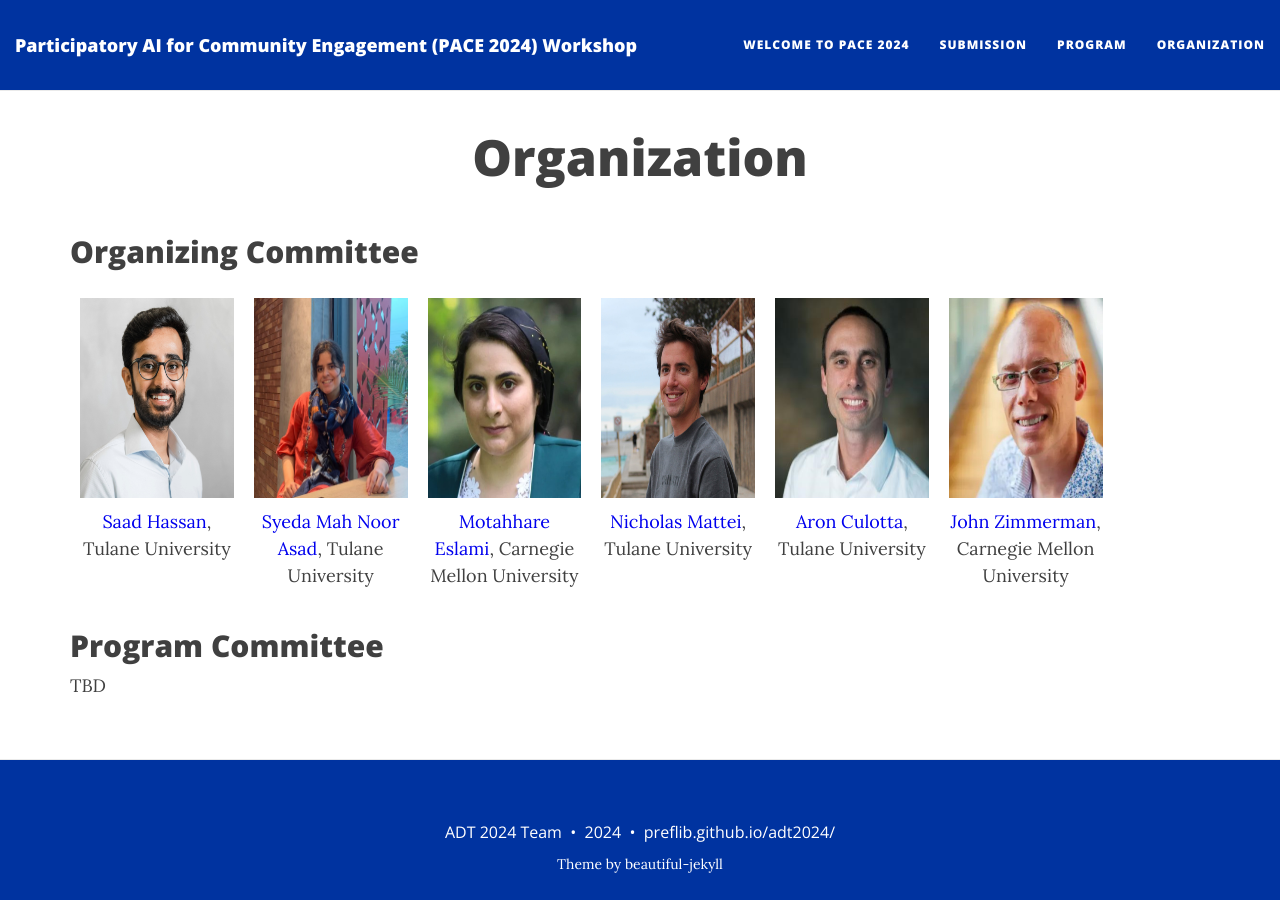
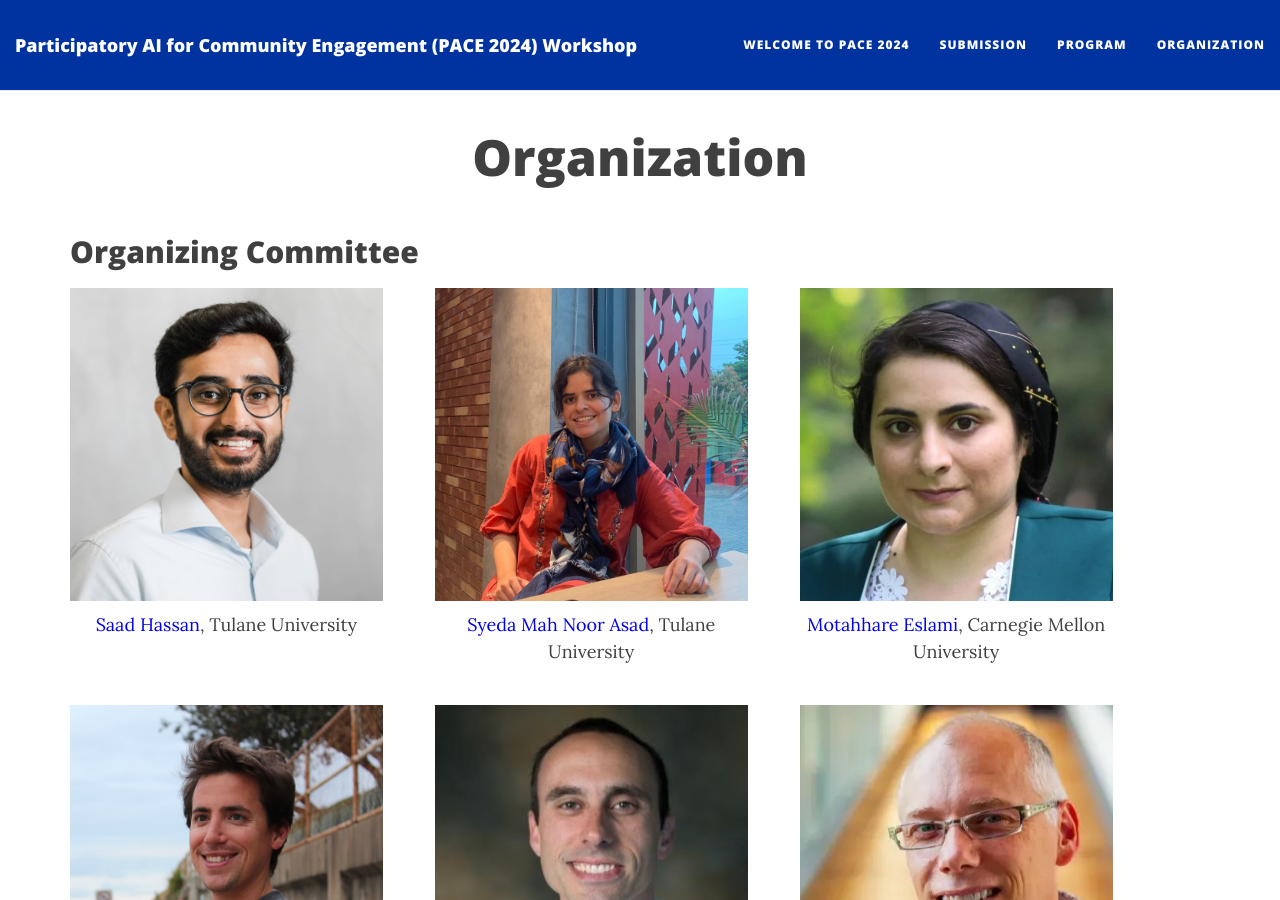
Before and after one commit to TulaneCS/PACE, a Jekyll site: the page built from organization.md, in a window 1280 px wide and 900 px high. Built offline with Jekyll 4.4.1, drawn with Linux system fonts in a browser that asks for light colours; nearby versions of some CDN libraries.

Commit message:
Update organization.md

```diff
--- a/organization.md
+++ b/organization.md
@@ -9,33 +9,33 @@ published: true
 
 <div style="display: flex; justify-content: space-between; flex-wrap: wrap; text-align:center;">
 
-  <div style="flex: 1; margin: 10px;">
-    <p><img src="{{ 'img/saad-hassan.jpeg' | relative_url }}" alt="Saad Hassan" width="200" height="200"></p>
+  <div style="width: 30%; margin-bottom: 20px;">
+    <p><img src="{{ 'img/saad-hassan.jpeg' | relative_url }}" alt="Saad Hassan" style="width: 100%; height: auto;"/></p>
     <p><a href="https://saadh.info/">Saad Hassan</a>, Tulane University</p>
   </div>
 
-  <div style="flex: 1; margin: 10px;">
-    <p><img src="{{ 'img/s-mah-noor-asad.png' | relative_url }}" alt="Syeda Mah Noor Asad" width="200" height="200"></p>
+  <div style="width: 30%; margin-bottom: 20px;">
+    <p><img src="{{ 'img/s-mah-noor-asad.png' | relative_url }}" alt="Syeda Mah Noor Asad" style="width: 100%; height: auto;"/></p>
     <p><a href="">Syeda Mah Noor Asad</a>, Tulane University</p>
   </div>
 
-  <div style="flex: 1; margin: 10px;">
-    <p><img src="{{ 'img/motahhare-eslami.jpg' | relative_url }}" alt="Motahhare Eslami" width="200" height="200"></p>
+  <div style="width: 30%; margin-bottom: 20px;">
+    <p><img src="{{ 'img/motahhare-eslami.jpg' | relative_url }}" alt="Motahhare Eslami" style="width: 100%; height: auto;"/></p>
     <p><a href="https://www.motahhare.com/">Motahhare Eslami</a>, Carnegie Mellon University</p>
   </div>
 
-  <div style="flex: 1; margin: 10px;">
-    <p><img src="{{ 'img/nicholas-mattei.jpg' | relative_url }}" alt="Nicholas Mattei" width="200" height="200"></p>
+  <div style="width: 30%; margin-bottom: 20px;">
+    <p><img src="{{ 'img/nicholas-mattei.jpg' | relative_url }}" alt="Nicholas Mattei" style="width: 100%; height: auto;"/></p>
     <p><a href="http://www.nickmattei.net/">Nicholas Mattei</a>, Tulane University</p>
   </div>
 
-  <div style="flex: 1; margin: 10px;">
-    <p><img src="{{ 'img/aron-culotta.jpg' | relative_url }}" alt="Aron Culotta" width="200" height="200"></p>
+  <div style="width: 30%; margin-bottom: 20px;">
+    <p><img src="{{ 'img/aron-culotta.jpg' | relative_url }}" alt="Aron Culotta" style="width: 100%; height: auto;"/></p>
     <p><a href="https://www.cs.tulane.edu//~aculotta/">Aron Culotta</a>, Tulane University</p>
   </div>
 
-  <div style="flex: 1; margin: 10px;">
-    <p><img src="{{ 'img/john-zimmerman.jpg' | relative_url }}" alt="John Zimmerman" width="200" height="200"></p>
+  <div style="width: 30%; margin-bottom: 20px;">
+    <p><img src="{{ 'img/john-zimmerman.jpg' | relative_url }}" alt="John Zimmerman" style="width: 100%; height: auto;"/></p>
     <p><a href="https://www.cs.cmu.edu/~johnz/">John Zimmerman</a>, Carnegie Mellon University</p>
   </div>
 
```
